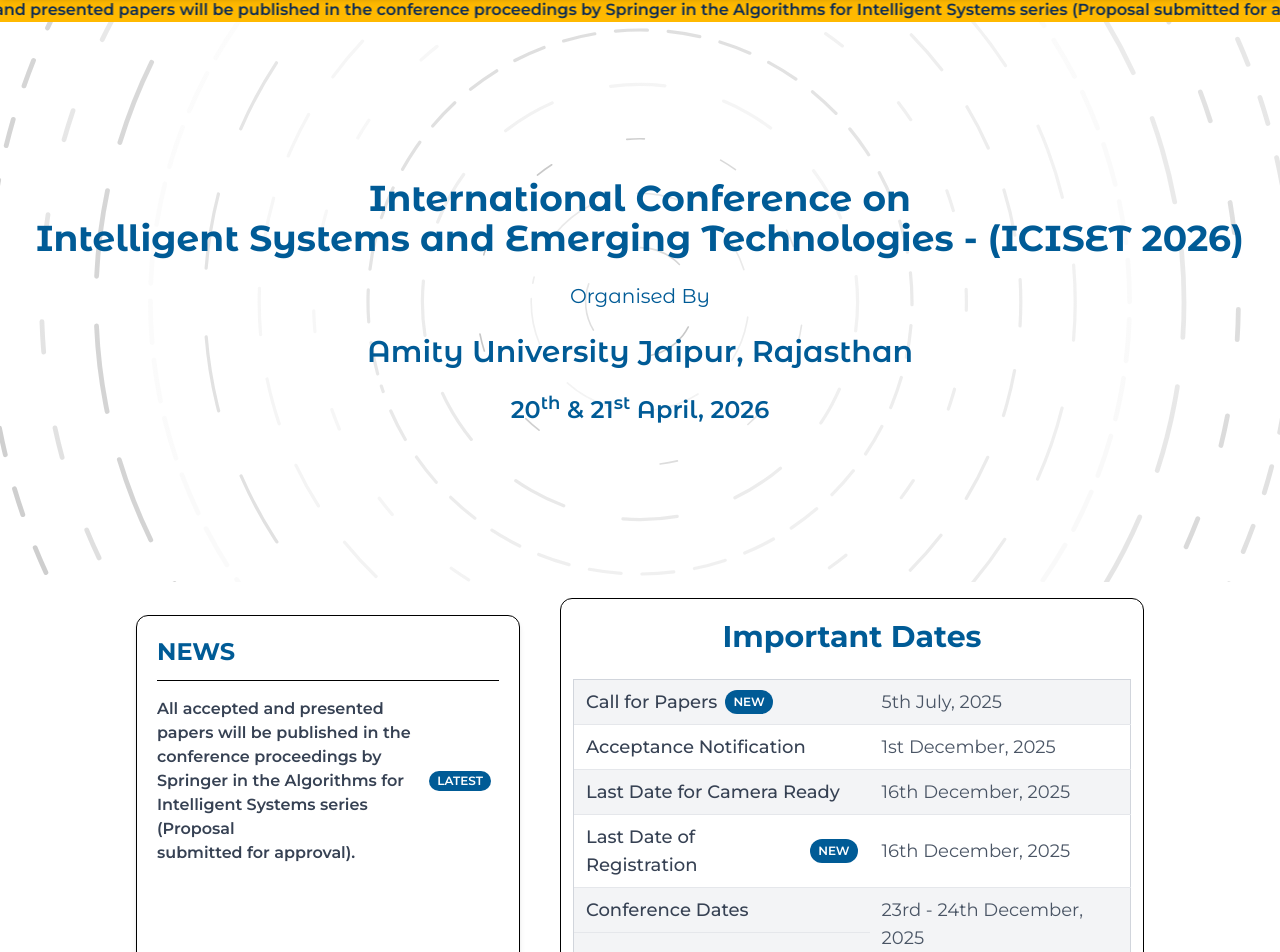
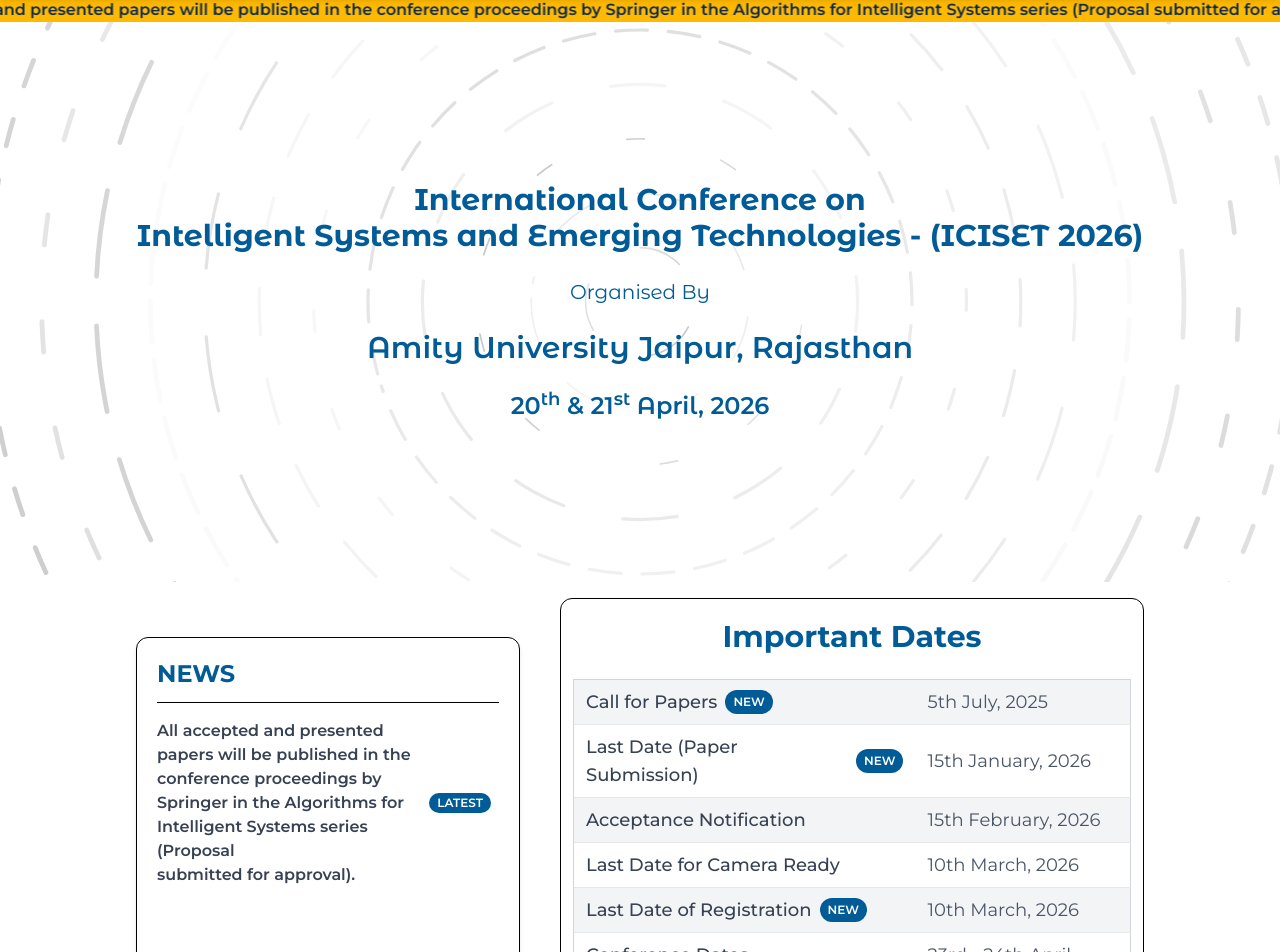
Before and after one commit to pulkitporwal/iciset, a Next.js app: page / in a window 1280 px wide. Shown: the part 105-1057 px from the top of the page. Built offline with nearby package versions, Linux system fonts and the light colour scheme.

Commit message:
add: Padding in the the Hero Text

```diff
--- a/components/hero.jsx
+++ b/components/hero.jsx
@@ -11,7 +11,7 @@
   return (
     <div className={`w-full min-h-[50vh] md:min-h-[60vh] lg:min-h-[70vh] bg-[url(/bg.svg)] bg-cover bg-no-repeat bg-center flex items-center justify-center ${montserrat_alt.className}`}>
         <div className='px-4 sm:px-6 flex items-center flex-col gap-y-4 md:gap-y-6'>
-            <h1 className='font-bold text-2xl md:text-3xl lg:text-4xl text-center text-[#005B96]'>International Conference on <br />Intelligent Systems and Emerging Technologies - (ICISET 2026)</h1>
+            <h1 className='font-bold text-2xl md:text-3xl lg:text-3xl text-center text-[#005B96] px-10'>International Conference on <br />Intelligent Systems and Emerging Technologies - (ICISET 2026)</h1>
             <span className='text-center text-lg md:text-xl text-[#005B96]'>Organised By</span>
             <h2 className='font-semibold text-2xl md:text-3xl text-center text-[#005B96]'>Amity University Jaipur, Rajasthan</h2>
             <h2 className='font-semibold text-xl md:text-2xl text-center text-[#005B96]'>20<sup>th</sup> & 21<sup>st</sup> April, 2026</h2>
--- a/components/important-dates.jsx
+++ b/components/important-dates.jsx
@@ -3,11 +3,13 @@
 const ImportantDates = () => {
   const dates = [
     { label: "Call for Papers", date: "5th July, 2025", highlight: true },
-    { label: "Acceptance Notification", date: "1st December, 2025", highlight: false },
-    { label: "Last Date for Camera Ready", date: "16th December, 2025", highlight: false },
-    { label: "Last Date of Registration", date: "16th December, 2025", highlight: true },
-    { label: "Conference Dates", date: "23rd - 24th December, 2025", highlight: false },
+    { label: "Last Date (Paper Submission)", date: "15th January, 2026", highlight: true },
+    { label: "Acceptance Notification", date: "15th February, 2026", highlight: false },
+    { label: "Last Date for Camera Ready", date: "10th March, 2026", highlight: false },
+    { label: "Last Date of Registration", date: "10th March, 2026", highlight: true },
+    { label: "Conference Dates", date: "23rd - 24th April, 2026", highlight: false },
   ];
+
 
   return (
     <div className="px-3 py-5 min-h-[350px] max-w-4xl mx-auto border rounded-xl ">
@@ -21,9 +23,8 @@
             {dates.map((item, idx) => (
               <tr
                 key={idx}
-                className={`text-lg ${
-                  idx % 2 === 0 ? "bg-gray-100" : "bg-white"
-                }`}
+                className={`text-lg ${idx % 2 === 0 ? "bg-gray-100" : "bg-white"
+                  }`}
               >
                 <td className="px-3 py-2 font-medium text-gray-700 border-b border-gray-200 flex items-center gap-2">
                   {item.label}
```
